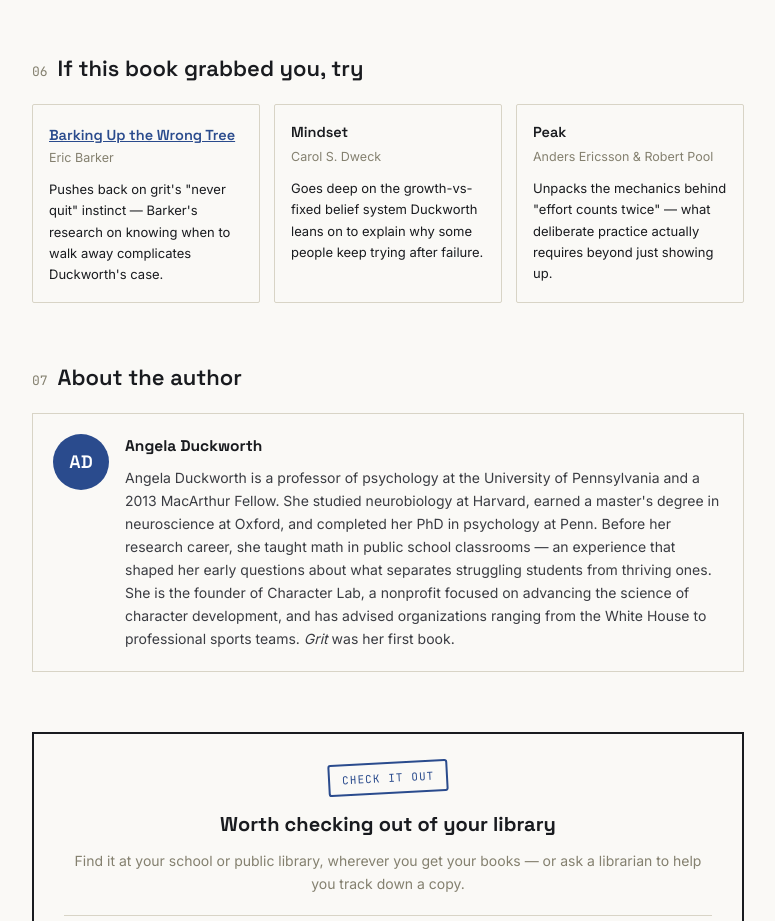
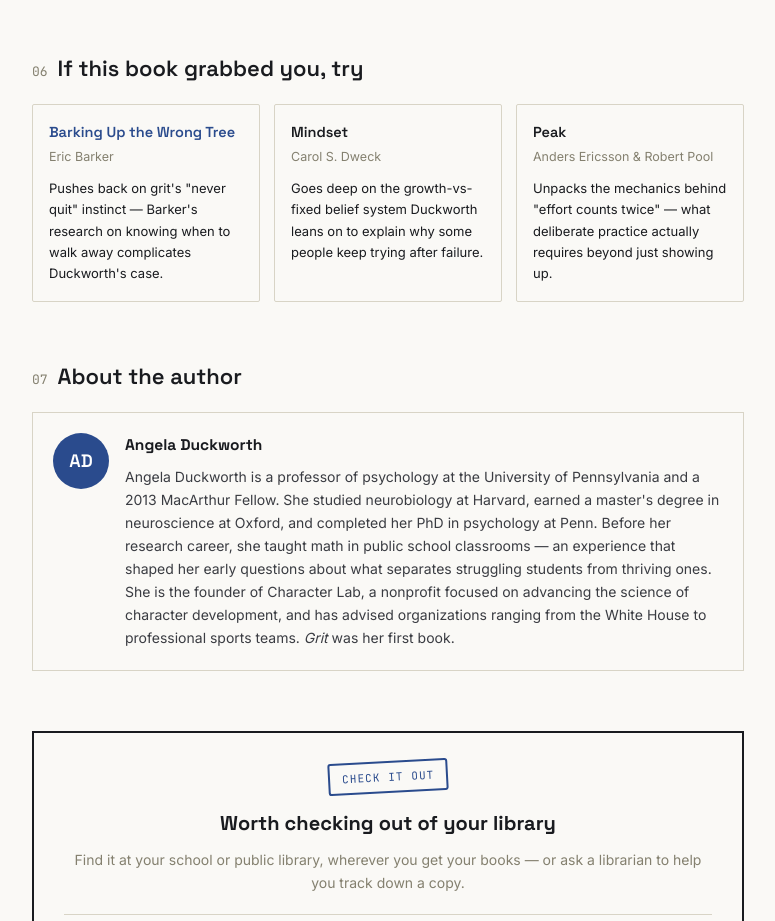
Before and after one commit to allenvincentlucas/learning-commons-booktalks, a plain HTML site: page grit/index.html in a window 1280 px wide. Shown: the part 4480-5401 px from the top of the page, without its empty margins (252-1027 px from the left). Drawn offline with Linux system fonts and the light colour scheme.

Commit message:
Add linked read-alike styling

```diff
--- a/assets/style.css
+++ b/assets/style.css
@@ -267,7 +267,9 @@
   padding:16px;
   border-radius:2px;
 }
-.ra-title{font-family:'Space Grotesk',sans-serif;font-weight:600;font-size:14.5px;margin-bottom:2px;}
+.ra-title{font-family:'Space Grotesk',sans-serif;font-weight:600;font-size:14.5px;margin-bottom:2px;display:block;}
+a.ra-title{color:var(--index-blue);text-decoration:none;}
+a.ra-title:hover{text-decoration:underline;}
 .ra-author{font-size:12.5px;color:var(--stone);margin-bottom:10px;}
 .ra-hook{font-size:13px;margin:0;}
 
```
